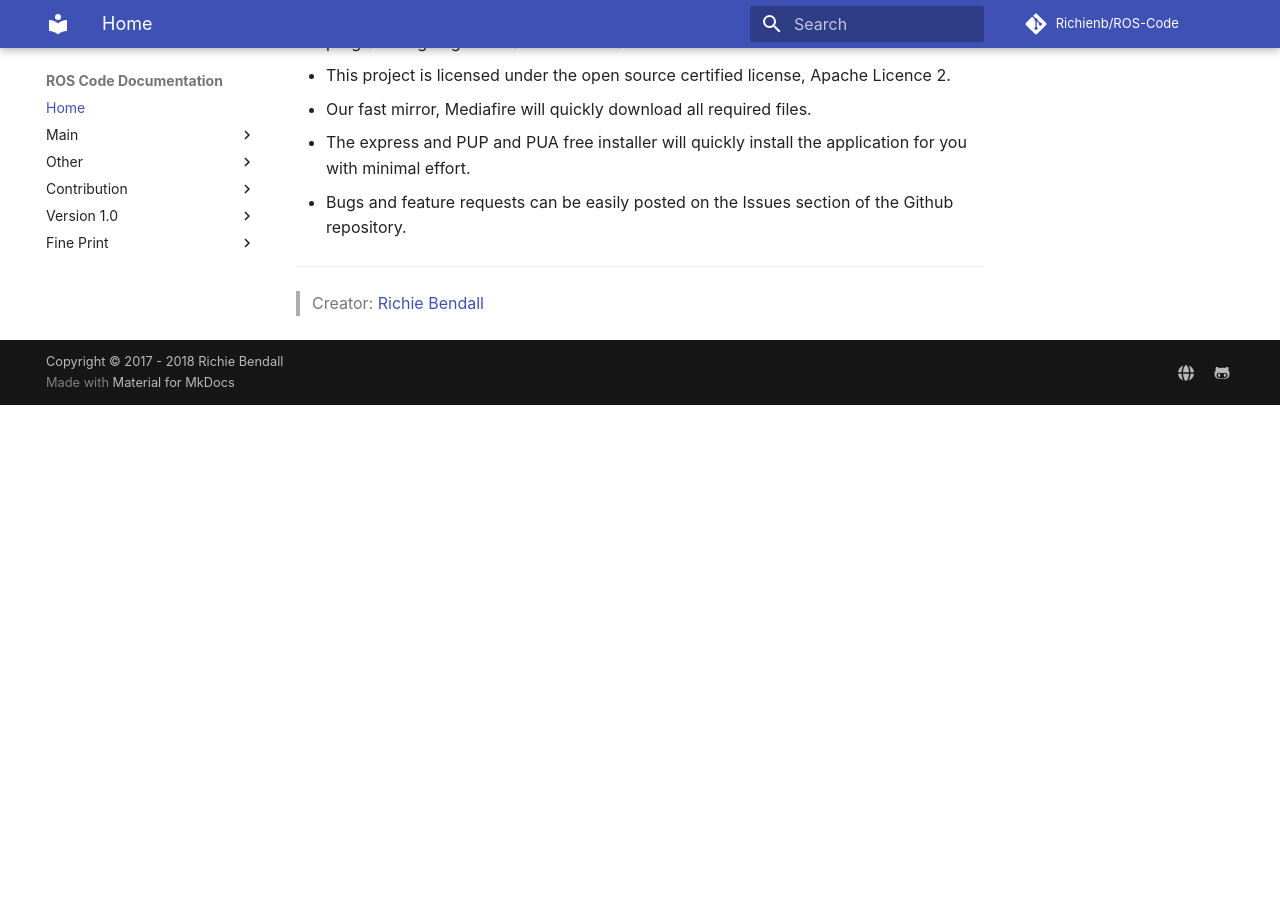
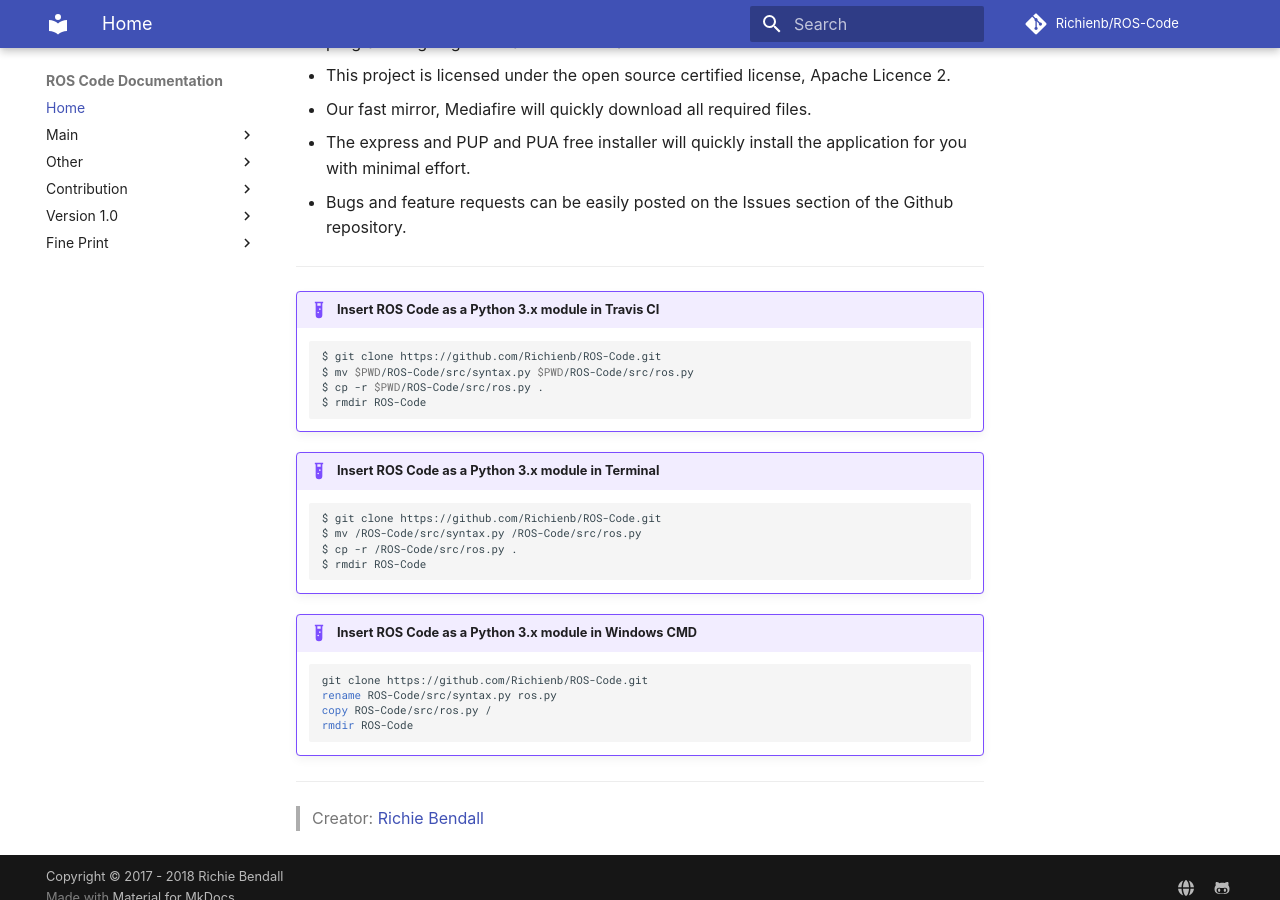
Before and after one commit to Richienb/ROS-Code, an MkDocs documentation site: the page built from docs/index.md, in a window 1280 px wide and 900 px high, scrolled down 566 px. Built offline with MkDocs 1.6.1 and Material for MkDocs 9.7.7, drawn with Linux system fonts in a browser that asks for light colours; some web fonts are replaced; comment, search, counter and statistics services are not loaded; old or Windows-style settings are respelled for this version of MkDocs; before the commit the page ends 971 px from its top, so only the background shows below that.

Commit message:
Update index.md

````diff
--- a/docs/index.md
+++ b/docs/index.md
@@ -23,4 +23,30 @@ ___
 
 ___
 
+!!! example "Insert ROS Code as a Python 3.x module in Travis CI"
+    ```sh
+    $ git clone https://github.com/Richienb/ROS-Code.git
+    $ mv $PWD/ROS-Code/src/syntax.py $PWD/ROS-Code/src/ros.py
+    $ cp -r $PWD/ROS-Code/src/ros.py .
+    $ rmdir ROS-Code
+    ```
+
+!!! example "Insert ROS Code as a Python 3.x module in Terminal"
+    ```sh
+    $ git clone https://github.com/Richienb/ROS-Code.git
+    $ mv /ROS-Code/src/syntax.py /ROS-Code/src/ros.py
+    $ cp -r /ROS-Code/src/ros.py .
+    $ rmdir ROS-Code
+    ```
+
+!!! example "Insert ROS Code as a Python 3.x module in Windows CMD"
+    ```bat
+    git clone https://github.com/Richienb/ROS-Code.git
+    rename ROS-Code/src/syntax.py ros.py
+    copy ROS-Code/src/ros.py /
+    rmdir ROS-Code
+    ```
+
+___
+
 > Creator: [Richie Bendall](https://www.richie-bendall.ml)
````
